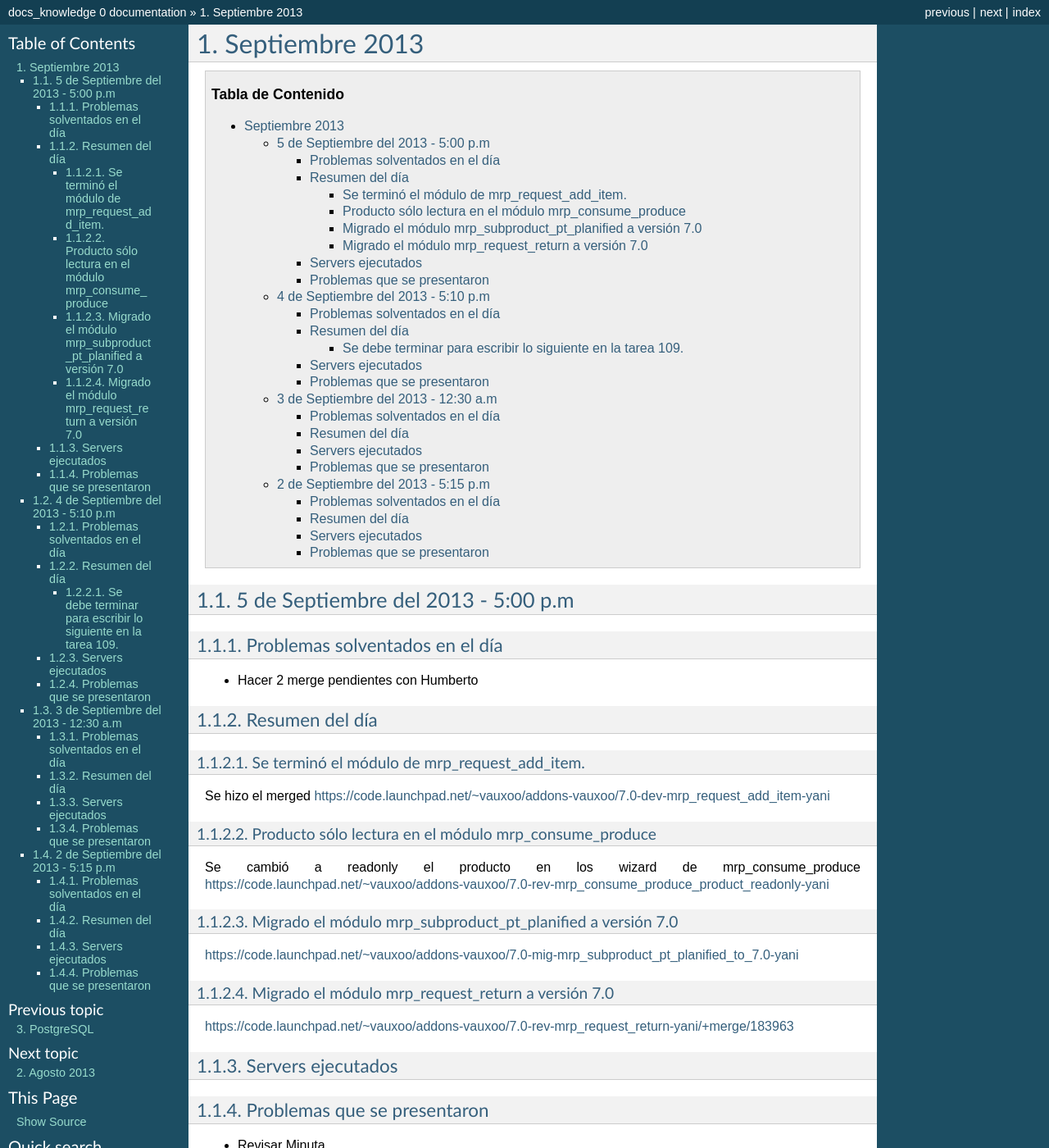
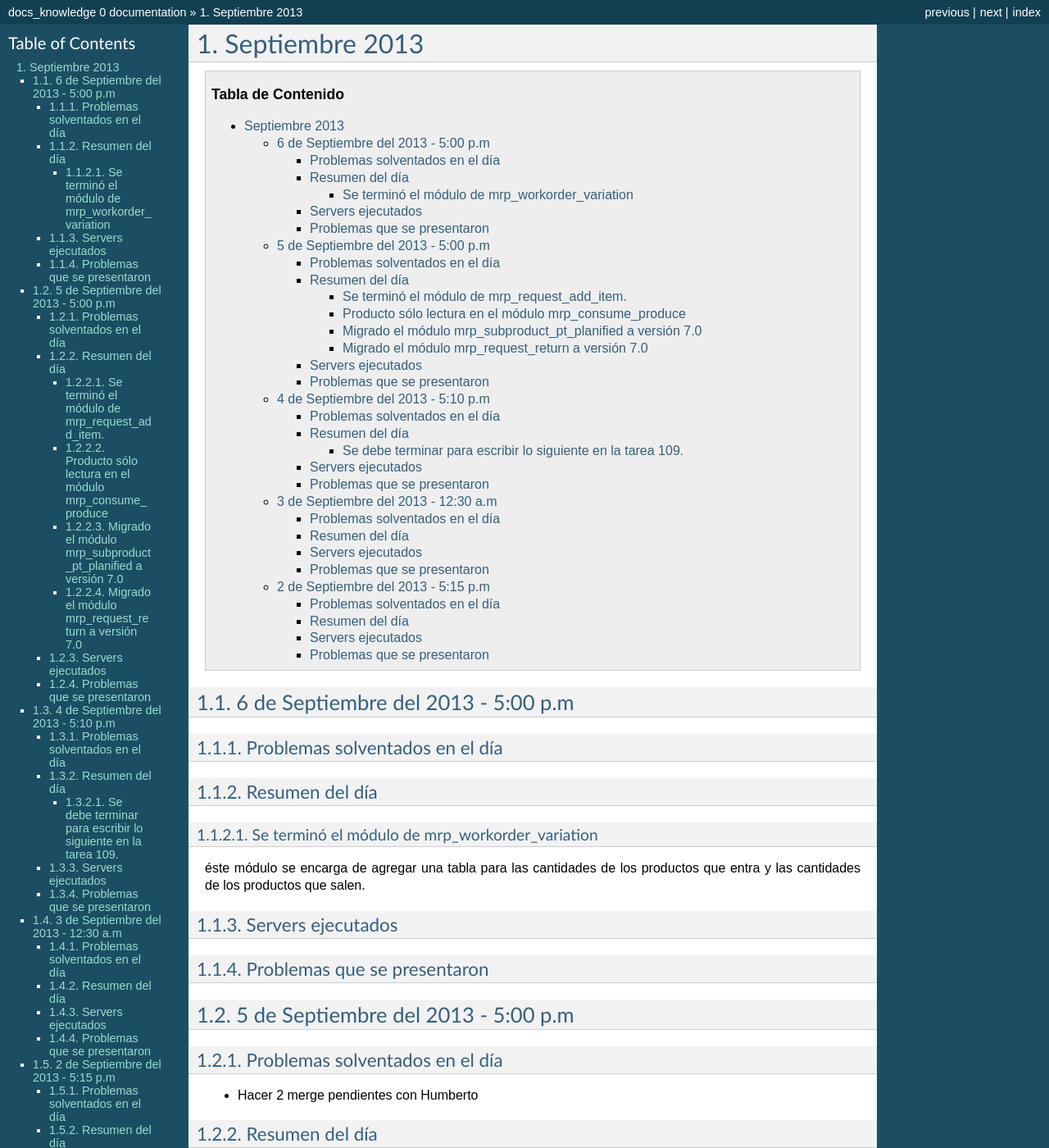
Before and after one commit to yaniaular/knowledge, a Sphinx documentation site: the page built from source/sep-2013.rst, in a window 1280 px wide and 1400 px high. Shown: the whole window at 82% size. Built offline with Sphinx 7.4.7, drawn with Linux system fonts in a browser that asks for light colours; formulas are drawn with MathJax 3; some of the changed text lies outside the part shown.

Commit message:
[ADD] resumen del día 6 de septiembre del 2013

```diff
--- a/source/sep-2013.rst
+++ b/source/sep-2013.rst
@@ -3,6 +3,33 @@ Septiembre 2013
 ===============
 
 .. contents:: Tabla de Contenido
+
+6 de Septiembre del 2013 - 5:00 p.m
+-----------------------------------
+
+~~~~~~~~~~~~~~~~~~~~~~~~~~~~~~~
+Problemas solventados en el día
+~~~~~~~~~~~~~~~~~~~~~~~~~~~~~~~
+
+
+~~~~~~~~~~~~~~~
+Resumen del día
+~~~~~~~~~~~~~~~
+
+Se terminó el módulo de mrp_workorder_variation
+^^^^^^^^^^^^^^^^^^^^^^^^^^^^^^^^^^^^^^^^^^^^^^^
+
+éste módulo se encarga de agregar una tabla para las cantidades de los productos que entra
+y las cantidades de los productos que salen.
+
+~~~~~~~~~~~~~~~~~~
+Servers ejecutados
+~~~~~~~~~~~~~~~~~~
+
+~~~~~~~~~~~~~~~~~~~~~~~~~~~~
+Problemas que se presentaron
+~~~~~~~~~~~~~~~~~~~~~~~~~~~~
+
 
 5 de Septiembre del 2013 - 5:00 p.m
 -----------------------------------
```
